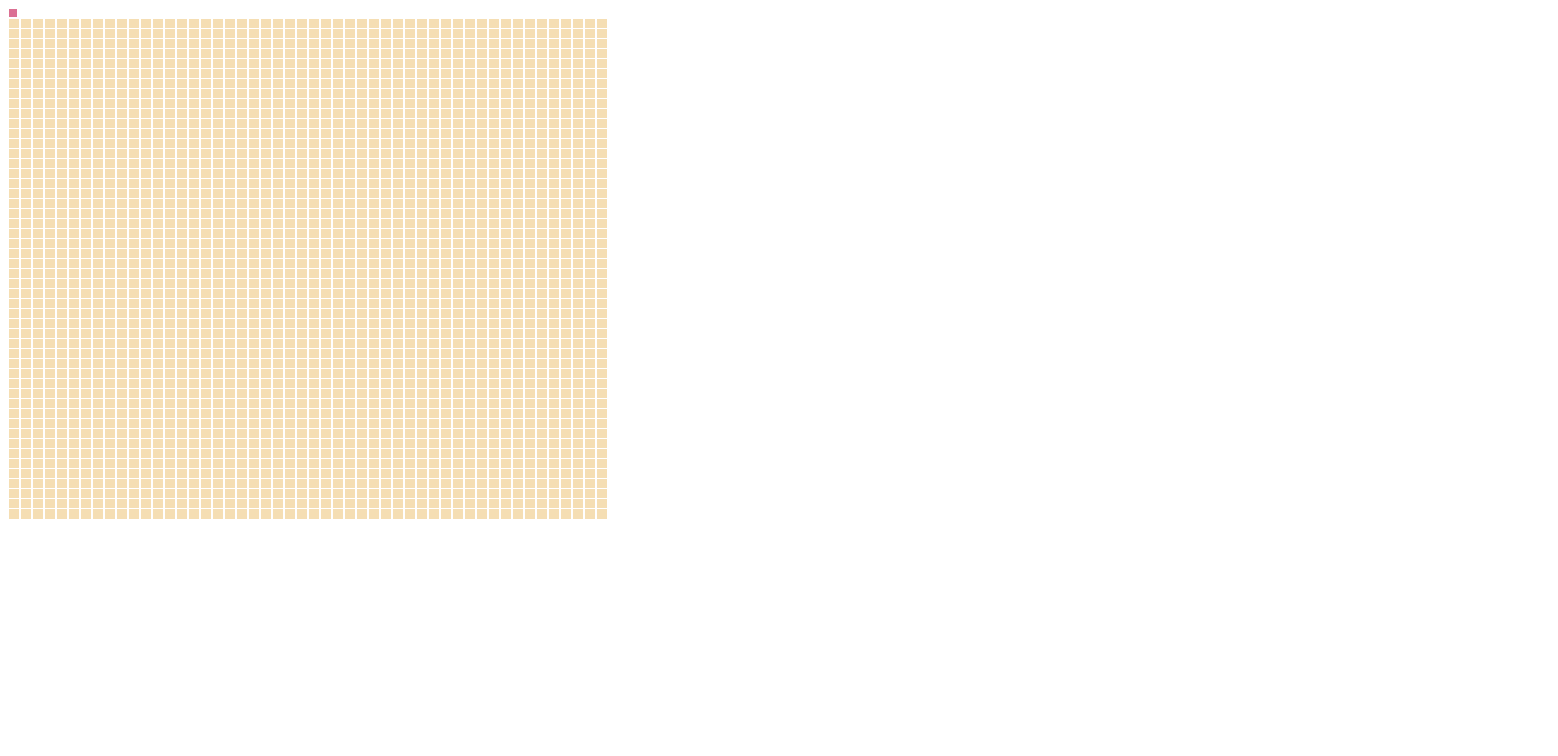
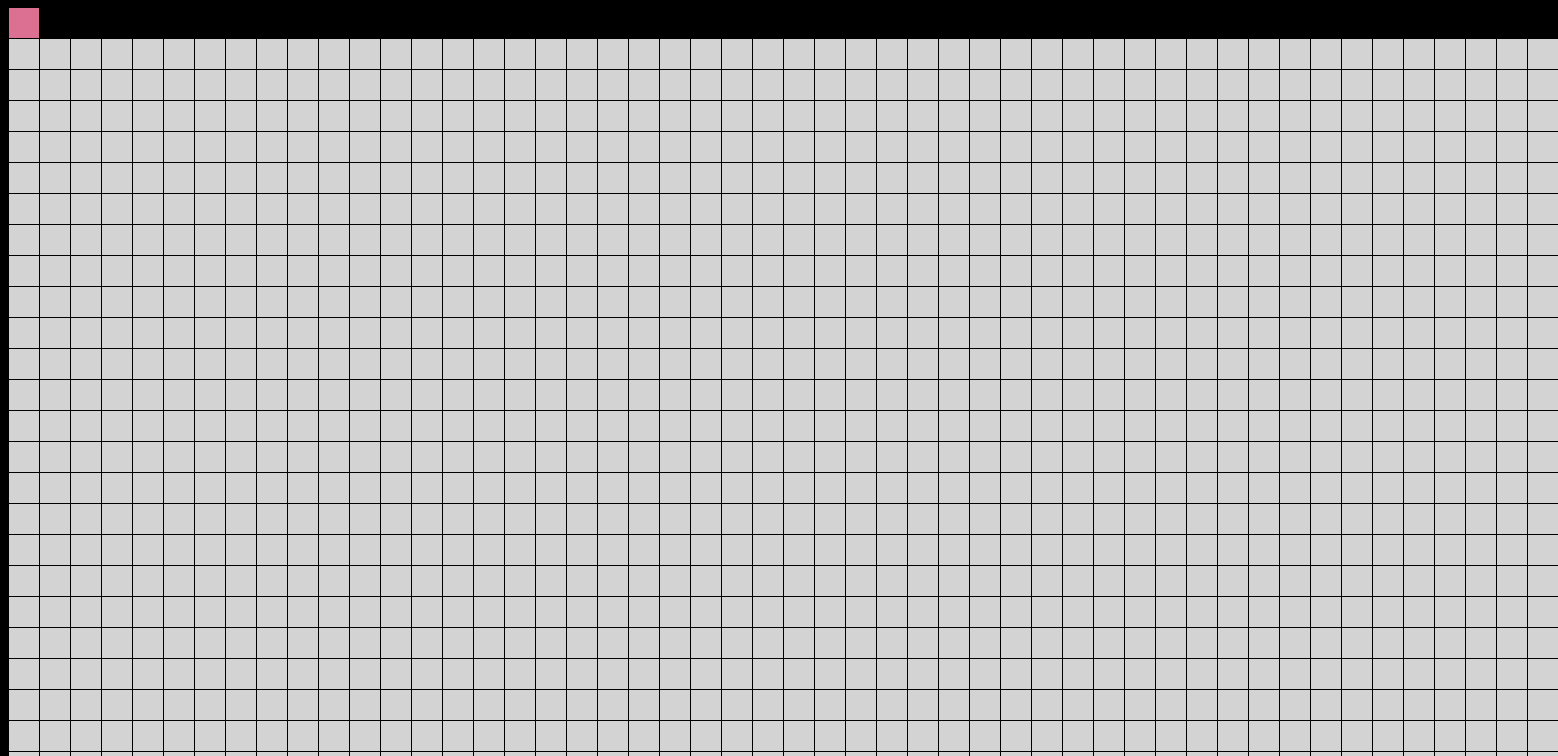
Before and after one commit to jakent/game-of-life-interactive, a React app: page / in a window 1280 px wide. Shown: the top 756 px of the page, 1558 px wide, since content can reach past the window. Built offline with nearby package versions, Linux system fonts and the light colour scheme.

Commit message:
Fixed issue with cells surviving four or greater neighbors

```diff
--- a/src/components/Cell/cell.scss
+++ b/src/components/Cell/cell.scss
@@ -12,7 +12,7 @@
 }
 
 .dead {
-  background-color: wheat;
+  background-color: lightgray;
 }
 
 .alive {
--- a/src/components/Game/game.scss
+++ b/src/components/Game/game.scss
@@ -1,4 +1,8 @@
 @import '../_mixins.scss';
+
+body {
+  background-color: black;
+}
 
 .controls {
   height: $cell-height + ($cell-margin--height * 2);
--- a/src/components/Game/index.jsx
+++ b/src/components/Game/index.jsx
@@ -19,7 +19,7 @@ export class Game extends Component {
   start() {
     this.setState({running: true});
     this.props.startGeneration();
-    this.interval = setInterval(this.props.startGeneration, 200);
+    this.interval = setInterval(this.props.startGeneration, 50);
   }
 
   stop() {
@@ -34,6 +34,7 @@ export class Game extends Component {
       <div className="controls">
         {!this.state.running && <button className="start" onClick={() => this.start()}/>}
         {this.state.running && <button className="stop" onClick={() => this.stop()}/>}
+        {/*<input type="range" min="1" max="2000" step ="50" value ="200" onChange={(event) => console.log('adf', event)} />*/}
       </div>
       <Grid cells={grid.cells}/>
     </section>;
--- a/src/components/_mixins.scss
+++ b/src/components/_mixins.scss
@@ -1,7 +1,8 @@
 
-$cell-width: 10px;
-$cell-height: 10px;
-$cell-margin--height: 0px;
-$cell-margin--width: 0px;
+$cell-width: 30px;
+$cell-height: 30px;
+$cell-margin--height: .5px;
+$cell-margin--width: .5px;
 $cell-padding: 0px;
-$cell-border: .1px solid white;
+//$cell-border: .1px solid white;
+$cell-border: 0;
--- a/src/domain/Cell/index.js
+++ b/src/domain/Cell/index.js
@@ -8,7 +8,7 @@ export default class Cell {
   transform(aliveNeighbors) {
     let survive = this.alive;
     if (aliveNeighbors === 3) survive = true;
-    else if (aliveNeighbors === 4) survive = false;
+    else if (aliveNeighbors >= 4) survive = false;
     else if (aliveNeighbors <= 1) survive = false;
 
     return new Cell(survive, this.position)
--- a/src/store/index.js
+++ b/src/store/index.js
@@ -14,7 +14,7 @@ const reducer = (state = defaultState, action) => {
   switch (action.type) {
     case 'CHANGE_CELL_STATE':
       const position = action.data.position;
-
+//ask grid to update
       const newCells = state.grid.cells.slice();
       newCells[position.y][position.x] = new Cell(action.data.alive, {x: position.x, y: position.y});
 
```
Also changed, not shown: 2 other files (tests, documents, lock files or other folders).
